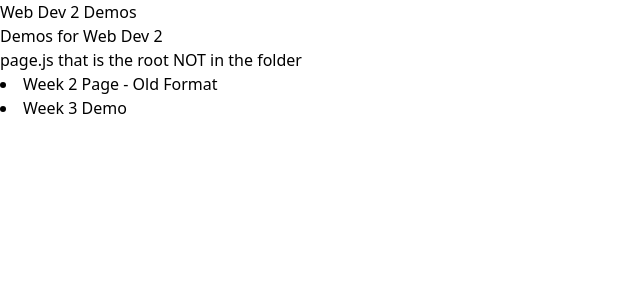
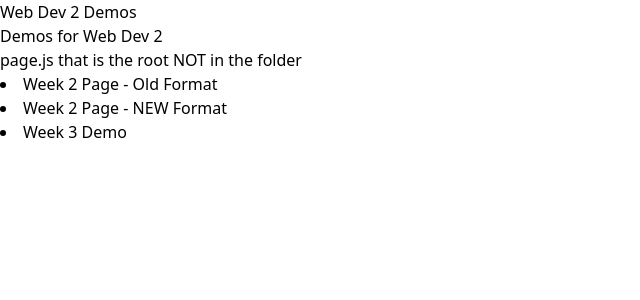
Before and after one commit to Jeffdcdr/webdev2-demos-wednesday, a Next.js app: page / in a window 1280 px wide. Shown: the top 300 px of the page, without its empty margins (0-640 px from the left). Built offline with nearby package versions, Linux system fonts and the light colour scheme.

Commit message:
Fixed Link Error
import Link from "next/link";

Type the thing then press TAB to do the import automatically

```diff
--- a/app/page.js
+++ b/app/page.js
@@ -1,3 +1,5 @@
+import Link from "next/link";
+
 export default function Page () {
   return (
     <div>
@@ -7,7 +9,9 @@ export default function Page () {
       <li>
         <a href="/week-2">Week 2 Page - Old Format</a>
       </li>
-      {/* <li><Link href="/week-2">Week 2 Page - NEW Format </Link></li> */}
+      <li>
+      <Link href="week-2">Week 2 Page - NEW Format </Link>
+      </li>
       <li>
         <a href="/week-3">Week 3 Demo</a>
       </li>
```
